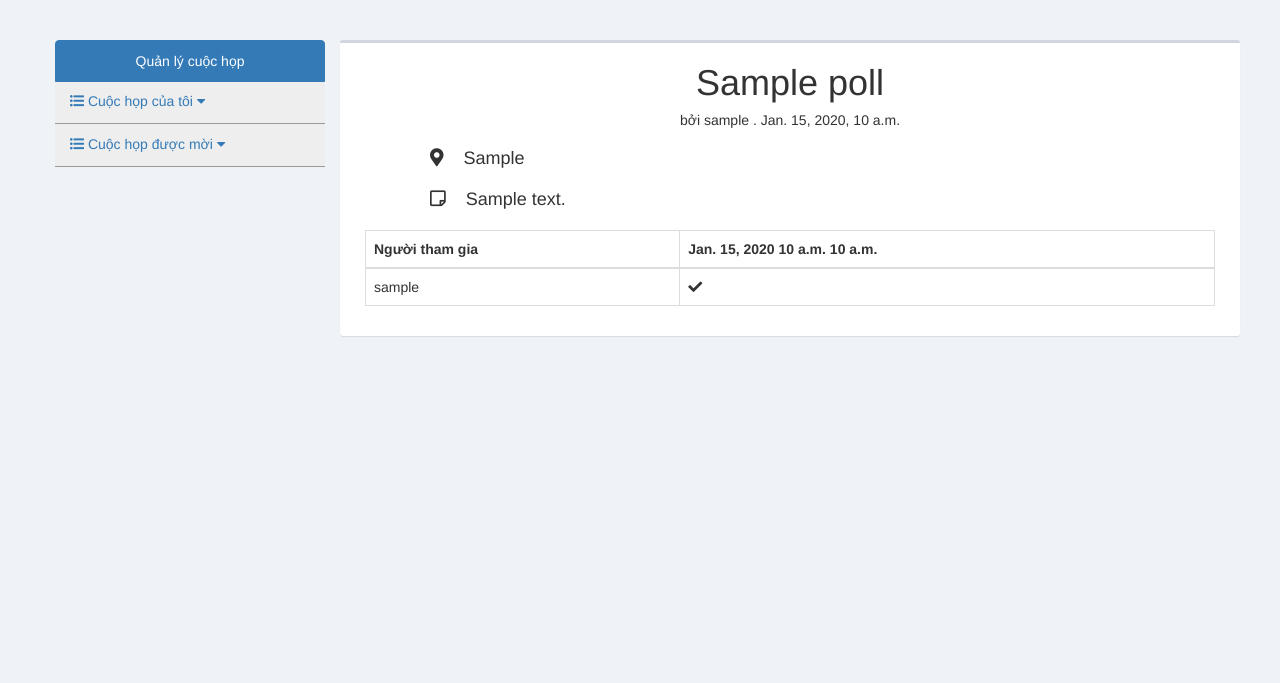
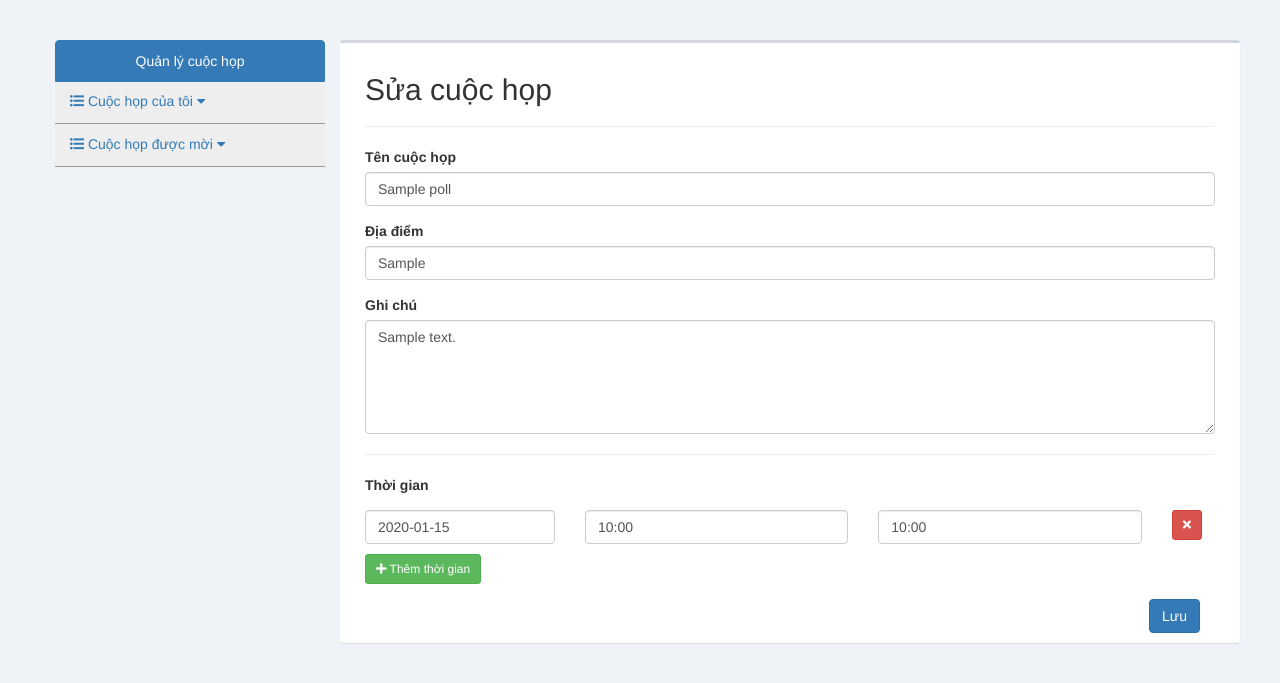
Before and after one commit to NguyenTuanVu2105/Scrib, a Django app: page /edit/1/ in a window 1280 px wide. Shown: the part 50-733 px from the top of the page. Run offline with Django 3.2, Linux system fonts and the light colour scheme; tables that the repository leaves empty hold one stand-in row (values such as "Sample post"); some libraries are stand-ins or nearby versions.

Commit message:
Thêm chức năng sửa xóa và chỉnh sửa chi tiết cuộc họp

```diff
--- a/Scrib/settings.py
+++ b/Scrib/settings.py
@@ -77,8 +77,12 @@ TEMPLATES = [
                 'django.contrib.auth.context_processors.auth',
                 'django.contrib.messages.context_processors.messages',
             ],
+            'libraries': {
+                'custom_tags': 'app.poll.template_tags.custom_tags'
+            },
         },
     },
+
 ]
 
 TEMPLATE_DIRS = (
--- a/app/poll/models.py
+++ b/app/poll/models.py
@@ -29,7 +29,7 @@ class PollTime(models.Model):
         db_table = "polltime"
 
     def __str__(self):
-        return str.format("{0} {1} - {2}", str(self.date), str(self.start_time), str(self.end_time))
+        return str.format("{0} {1} {2} - {3}",self.poll.name,  str(self.date), str(self.start_time), str(self.end_time))
 
 
 class PollUser(models.Model):
--- /dev/null
+++ b/app/poll/template_tags/custom_tags.py
@@ -0,0 +1,5 @@
+from django.template.defaulttags import register
+
+@register.filter
+def get_item(dictionary, key):
+    return dictionary.get(key)
--- a/app/poll/urls.py
+++ b/app/poll/urls.py
@@ -4,10 +4,12 @@ from . import views
 
 app_name = "poll"
 urlpatterns = [
-    url(r"(\d+)/", views.poll, name="detail"),
+    url(r"^poll/(\d+)/", views.poll, name="detail"),
     url(r"^show/", views.show, name="unvoted"),
     url(r'^dashboard', views.dashboard, name="dashboard"),
     url(r"^mypoll/", views.mypoll, name='mypoll'),
     url("^add/", views.create, name='add'),
-    url("^pollistvoted/", views.listpollisvote, name='voted')
+    url("^edit/(\d+)/", views.edit, name='edit'),
+    url("^pollistvoted/", views.listpollisvote, name='voted'),
+    url("^delete/(\d+)/", views.delete, name="delete"),
 ]
--- a/app/poll/views.py
+++ b/app/poll/views.py
@@ -1,34 +1,28 @@
 from django.views.generic.detail import SingleObjectMixin
-from django.shortcuts import render
+from django.shortcuts import render, get_object_or_404
 from django.http import HttpResponse,HttpResponseRedirect
 from django.contrib.auth.decorators import login_required
 from app.core.views import LoginRequiredMixin
 from django.views.generic import FormView, CreateView
 from django.urls import reverse, reverse_lazy
-from .models import Poll, PollTime, PollUser
+from .models import Poll, PollTime, PollUser, Vote
 from .forms import PollTimeForm, PollForm, VoteForm
 # Create your views here.
 
 
 def poll(request, id):
     poll = Poll.objects.get(id=id)
-    dates = PollTime.objects.filter(poll=poll)
+    datetimes = PollTime.objects.filter(poll=poll)
     users = PollUser.objects.filter(poll=poll)
-    return render(request, 'poll/detail.html', {'poll': poll, 'dates': dates, 'users': users})
+    votes = Vote.objects.filter(time__poll=poll)
+    return render(request, 'poll/detail.html', {'poll': poll, 'datetimes': datetimes, 'users': users, 'votes': votes})
 
 
 def show(request):
-
-    # poll = PollUser.objects.all().values('poll__name', 'poll__location', 'is_voted')
-    # for k in poll:
-    #     print(k['poll__name'])
-    #     print(type(k['is_voted']))
-    # return HttpResponse(poll)
     pollusers = PollUser.objects.filter(is_voted=True)
     polls = []
-    for i in range(len(pollusers)):
-        polls.append(pollusers[i].poll)
-    print(polls[0].note)
+    for polluser in pollusers:
+        polls.append(polluser.poll)
     return HttpResponse(polls)
 
 
@@ -40,8 +34,16 @@ def dashboard(request):
 
 @login_required
 def mypoll(request):
-    mypolls = Poll.objects.filter(user_create_id=request.user.id)
-    return render(request, 'poll/mypoll.html', {'mypolls': mypolls})
+    mypolls = Poll.objects.filter(user_create=request.user)
+    number_user_attends = {}
+    number_user_voted = {}
+    for poll in mypolls:
+        user_attend = PollUser.objects.filter(poll=poll)
+        user_voted = PollUser.objects.filter(poll=poll, is_voted=True)
+        number_user_attends[poll.id] = len(user_attend)
+        number_user_voted[poll.id] = len(user_voted)
+    return render(request, 'poll/mypoll.html', {'mypolls': mypolls, 'number_user_attends': number_user_attends, 'number_user_voted': number_user_voted,})
+
 
 
 def create(request):
@@ -52,10 +54,11 @@ def create(request):
             poll = form.save(commit=False)
             poll.user_create = request.user
             poll.save()
+
             poll_manager = PollUser(user=request.user, poll= poll, is_voted=True)
             poll_manager.save()
 
-            #--- Xu ly time
+            #--- Xu ly time ---
             cd = request.POST
             dates = cd.getlist("date")
             start_times = cd.getlist("start_time")
@@ -63,7 +66,7 @@ def create(request):
             for i in range(len(dates)):
                 time = PollTime(poll=poll, date=dates[i], start_time=start_times[i], end_time=end_times[i])
                 time.save()
-                return HttpResponseRedirect(reverse_lazy("poll:mypoll"))
+            return HttpResponseRedirect(reverse_lazy("poll:mypoll"))
 
     return render(request, "poll/create.html")
 
@@ -85,3 +88,32 @@ def listpollisvote(request):
         polls.append(list)
 
     return render(request, 'poll/polls_is_voted.html', {'listpolls': polls})
+
+
+def edit(request, id):
+    poll = Poll.objects.get(id=id)
+    times = PollTime.objects.filter(poll=poll)
+    if request.method == "GET":
+        return render(request, "poll/edit.html", {'poll': poll, 'times': times})
+    elif request.method == "POST":
+            # --- Xu ly Poll ---
+            cd = request.POST
+            poll.name = cd.get('name')
+            poll.location = cd.get('location')
+            poll.note = cd.get('note')
+            poll.save()
+            #--- Xu ly time
+            for time in times:
+                time.delete()
+            dates = cd.getlist("date")
+            start_times = cd.getlist("start_time")
+            end_times = cd.getlist("end_time")
+            for i in range(len(dates)):
+                time = PollTime(poll=poll, date=dates[i], start_time=start_times[i], end_time=end_times[i])
+                time.save()
+            return HttpResponseRedirect(reverse_lazy("poll:mypoll"))
+
+def delete(request, id):
+    poll = get_object_or_404(Poll, id=id)
+    poll.delete()
+    return HttpResponseRedirect(reverse_lazy("poll:mypoll"))
--- a/templates/poll/detail.html
+++ b/templates/poll/detail.html
@@ -1,4 +1,5 @@
 {% extends "layout/base.html" %}
+{% load custom_tags %}
 {% block title%}Chi tiết{% endblock %}
 {% block content %}
     <div class="text-center">
@@ -23,7 +24,7 @@
             <thead>
               <tr>
                 <th>Người tham gia </th>
-                  {% for datetime in dates %}
+                  {% for datetime in datetimes %}
                         <th>{{ datetime.date }}
                       {{ datetime.start_time }}
                       {{ datetime.end_time }}</th>
@@ -34,7 +35,15 @@
             {% for user in users %}
                 <tr>
                     <td>{{ user }}</td>
-                    <td><i class="fas fa-check"></i></td>
+                    {% for datetime in datetimes %}
+                    <td>
+                        {% for vote in votes %}
+                            {% if vote.user_id == user.user_id and datetime == vote.time %}
+                                <i class="fas fa-check"></i>
+                            {% endif %}
+                        {% endfor %}
+                    </td>
+                    {% endfor %}
                 </tr>
             {% endfor %}
 
--- /dev/null
+++ b/templates/poll/edit.html
@@ -0,0 +1,110 @@
+{% extends "layout/base.html" %}
+{% load staticfiles %}
+{% block css %}
+    <link rel="stylesheet" href="{% static 'lib/jquery/jquery-ui.css' %}">
+    <link rel="stylesheet" href="{% static 'lib/datetimepicker/jquery-ui-timepicker-addon.css' %}">
+{% endblock %}
+
+{% block content %}
+    <!-- Main content -->
+        <div class="row pd-10">
+            <div class="col-md-12">
+
+                <form action="{% url "poll:edit" poll.id %}" method="POST">
+                    <h2>Sửa cuộc họp</h2>
+                    <hr>
+                            {% csrf_token %}
+                            <div class="form-group">
+                                <label>Tên cuộc họp</label>
+                                <input type="text" class="form-control" placeholder="Tên cuộc họp" value="{{ poll.name }}" name="name">
+                                <span class="help-block"></span>
+                            </div>
+
+                            <div class="form-group">
+                                <label>Địa điểm</label>
+                                <input type="text" class="form-control" placeholder="Địa điểm" name="location" value="{{ poll.location }}">
+                                <span class="help-block"></span>
+                            </div>
+
+                            <div class="form-group">
+                                <label>Ghi chú</label>
+                                <textarea class="form-control autosizeme" placeholder="Tham khảo" rows="5" name="note" cols="50">{{ poll.note }}</textarea>
+                                <span class="help-block"></span>
+                            </div>
+                            <hr>
+                            <div class="row">
+                                <div class="col-md-12 form-group">
+                                    <label>Thời gian</label>
+                                    <div class="hidden" id="new_poll">
+                                        <div class="row mg-top-10">
+                                            <div class="col-md-3">
+                                                <input class="datepicker form-control" type="text" autocomplete="off" placeholder="Ngày diễn ra" name="date">
+                                            </div>
+                                            <div class="col-md-4">
+                                                <input class="timepicker form-control" type="text" autocomplete="off" placeholder="Thời gian bắt đầu" name="start_time">
+                                            </div>
+                                            <div class="col-md-4">
+                                                <input class="timepicker form-control" type="text" autocomplete="off" placeholder="Thời gian kết thúc" name="end_time">
+                                            </div>
+                                            <div class="col-md-1">
+                                                <button class="btn btn-sm btn-danger time-remove" type="button">
+                                                    <i class="fa fa-close"></i>
+                                                </button>
+                                            </div>
+                                        </div>
+                                    </div>
+                                    {% for time in times %}
+                                        <div class="row mg-top-10">
+                                            <div class="col-md-3">
+                                                <input class="datepicker form-control" type="text" autocomplete="off" placeholder="Ngày diễn ra" value="{{ time.date | date:"Y-m-d"}}" name="date">
+                                            </div>
+                                            <div class="col-md-4">
+                                                <input class="timepicker form-control" type="text" autocomplete="off" placeholder="Thời gian bắt đầu" value="{{ time.start_time | time:"h:i" }}" name="start_time">
+                                            </div>
+                                            <div class="col-md-4">
+                                                <input class="timepicker form-control" type="text" autocomplete="off" placeholder="Thời gian kết thúc" value="{{ time.end_time | time:"h:i"}}" name="end_time">
+                                            </div>
+                                            <div class="col-md-1">
+                                                <button class="btn btn-sm btn-danger time-remove" type="button">
+                                                    <i class="fa fa-close"></i>
+                                                </button>
+                                            </div>
+                                        </div>
+                                    {% endfor %}
+                                        <div class="mg-top-10" id="add-time-before-me">
+                                            <button class="btn btn-sm btn-success" type="button" onclick="addPoll()">
+                                                <i class="fa fa-plus"></i> Thêm thời gian
+                                            </button>
+                                        </div>
+                                </div>
+                            </div>
+                        <!-- /.box-body -->
+                        <div class="box-footer">
+                            <input type="submit" value="Lưu" class="btn btn-primary pull-right mr-15">
+                        </div>
+                </form>
+            </div>
+        </div>
+
+
+    <!-- /.content -->
+{% endblock %}
+{% block js %}
+    <script src="{% static "lib/jquery/jquery-ui.js" %}"></script>
+    <script src="{% static "lib/datetimepicker/jquery-ui-timepicker-addon.js" %}"></script>
+    <script>
+         $(document).on('focus','.timepicker', function(){
+             $(this).removeClass('hasDatepicker').timepicker();
+         });
+         $(document).on('focus','.datepicker', function(){
+                          //$(this).datepicker();
+                          $(this).removeClass('hasDatepicker').datepicker();
+                          $(this).datepicker( "option", "dateFormat", "yy-mm-dd" );
+                       });
+         $('.time-remove').click(function () {
+                $(this).parent().parent().remove();
+        })
+    </script>
+    <script src="{% static 'js/poll_create.js' %}"></script>
+
+{% endblock %}
--- a/templates/poll/polls_is_voted.html
+++ b/templates/poll/polls_is_voted.html
@@ -1,5 +1,6 @@
 {% extends "layout/base.html" %}
 {% load staticfiles %}
+
 {% block title%}Chi tiết{% endblock %}
 {% block content %}
 <div >
@@ -16,16 +17,12 @@
     {% for k in listpolls %}
         {
             <tr>
-<<<<<<< Updated upstream
                 <td><a href="#">{{ k.pop }}</a></td>
                 <td>{{ k.pop }}</td>
                 <td>{{ k.pop }}</td>
-
-=======
                 <td><a href="{% url "poll:detail" k.poll__id %}">{{ k.poll__name}}</a></td>
                 <td>{{ k.poll__location }}</td>
                 <td>{{ k.poll__note }}</td>
->>>>>>> Stashed changes
             </tr>
 
 
```
Also changed, not shown: templates/poll/mypoll.html (+17 -8 lines).
